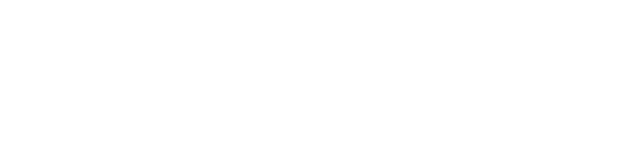
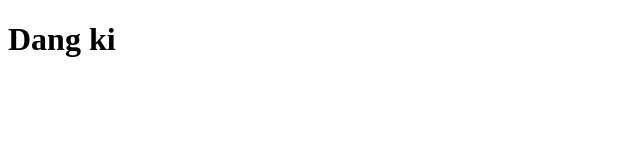
Before and after one commit to git-kaj10/learn_git, a plain HTML site: page index.html in a window 1280 px wide. Shown: the whole page, without its empty margins (0-640 px from the left). Drawn offline with Linux system fonts and the light colour scheme.

Commit message:
edit heading on feature/register branch

```diff
--- a/index.html
+++ b/index.html
@@ -7,6 +7,6 @@
     <title>Document</title>
 </head>
 <body>
-
+    <h1>Dang ki</h1>
 </body>
 </html>
```
